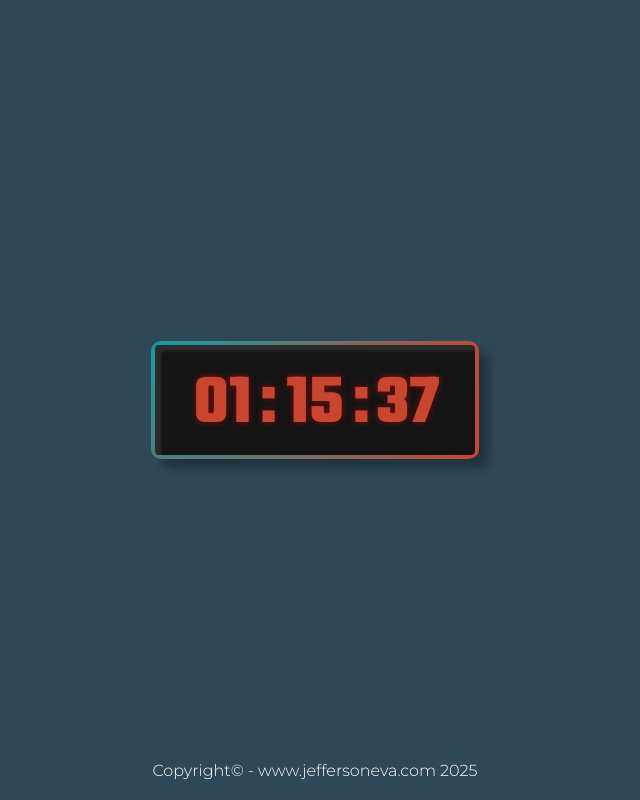
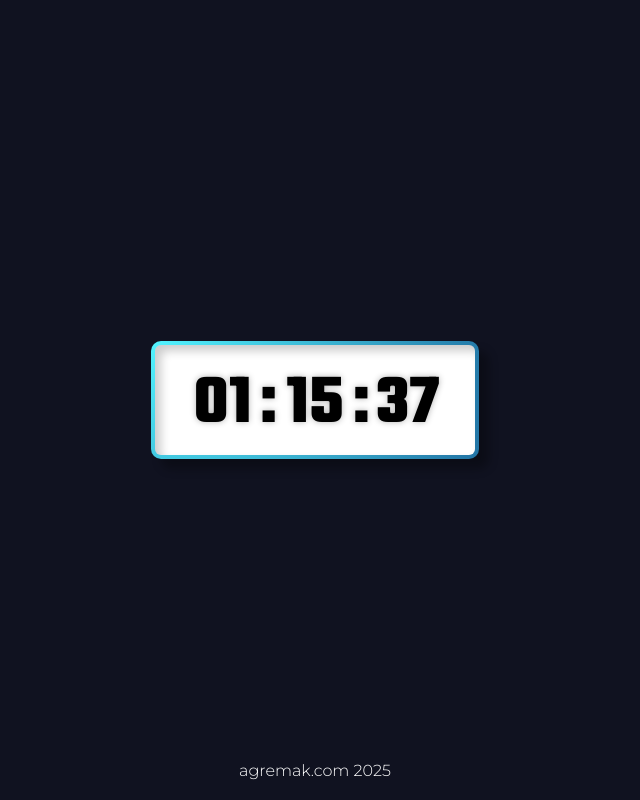
Before and after one commit to jeffersoneva/relogio-digital, a PHP site: page / in a window 1280 px wide. Shown: the whole page, without its empty margins (325-965 px from the left). Run offline with PHP 8.4, Linux system fonts and the light colour scheme.

Commit message:
Update 10/03/2025
Atualização de estilo.

```diff
--- a/css/estilo.css
+++ b/css/estilo.css
@@ -2,12 +2,10 @@
 @import url('https://fonts.googleapis.com/css2?family=Teko:wght@700&display=swap');
 
 :root{
-    --cor-um:#2F4858;
-    --cor-dois:#119DA4;
-    --cor-tres:#FFFFFF;
-    --cor-quatro:#C2BBF0;
-    --cor-cinco:#C84630;
-    --cor-seis:#1b3444;
+    --cor-um:#101220;
+    --cor-dois:#2274A5;
+    --cor-tres:#FFBA08;
+    --cor-quatro:#972D07;
 }
 
 html,body{
@@ -31,14 +29,13 @@ a{
     width:calc(100% - 46px);
     max-width:320px;
     height:auto;
-
     border-radius: 10px;
-    background-color: rgb(0,0,1);
-    box-shadow:10px 10px 10px rgba(0,0,0,.3);
+    background-color: #FFFFFF;
+    box-shadow:10px 10px 10px rgba(0,0,0,.3), inset 6px 6px 10px rgba(0,0,0,.2);
     text-align: center;
     position: relative;
     border: double 4px transparent;
-    background-image: linear-gradient(var(--cor-tres), var(--cor-tres)), radial-gradient(circle at top left, #119DA4,#C84630);
+    background-image: linear-gradient(#FFFFFF,#FFFFFF), radial-gradient(circle at top left,#53F4FF,#2274A5);
     background-origin: border-box;
     background-clip: content-box, border-box;
 
@@ -49,9 +46,7 @@ a{
     border-radius: 4px;
     color: var(--cor-cinco);
     font-size:440%;
-    background-color:rgba(20,20,20,1);
-    box-shadow: inset 6px 6px 3px rgba(255,255,255,.1);
-    text-shadow: 0 0 6px rgba(240,0,0,.5);
+    text-shadow: 0 0 6px rgba(0,0,0,.3);
     font-family: 'Teko', sans-serif;
     display: flex;
     align-items: center;
@@ -73,11 +68,11 @@ a{
     position: fixed;
     text-align: center;
     padding-bottom: 20px;
-    color: var(--cor-tres);
+    color: #ffffff;
     font-weight: 300;
     bottom: 0;
     left:0;
 }
 .footer a{
-    color: var(--cor-tres);
+    color: #ffffff;
 }
--- a/index.php
+++ b/index.php
@@ -42,7 +42,7 @@
         </div>
 
         <div class="footer">
-            Copyright&copy; - <a href="https://www.jeffersoneva.com">www.jeffersoneva.com</a> <?php echo date("Y"); ?>
+            <a href="https://www.agremak.com" target="_blank">agremak.com</a> <?php echo date("Y"); ?>
         </div>
 
         <script src="https://ajax.googleapis.com/ajax/libs/jquery/3.6.0/jquery.min.js" type="text/javascript"></script>
```
